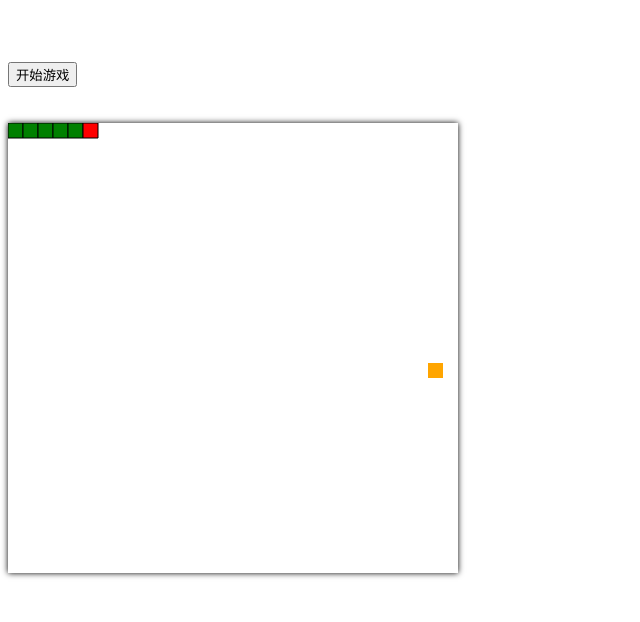
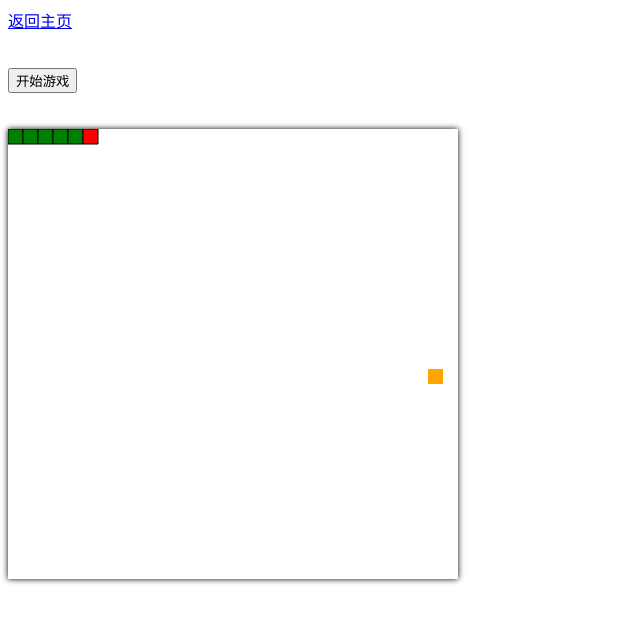
Before and after one commit to Henrysgame/Henrysgame.github.io, a plain HTML site: page index.html in a window 1280 px wide. Shown: the whole page, without its empty margins (0-640 px from the left). Drawn offline with Linux system fonts and the light colour scheme.

Commit message:
Update index.html

```diff
--- a/index.html
+++ b/index.html
@@ -10,6 +10,7 @@
 </style>
 </head>
 <body>
+    <a href="https://Kangth9039.github.io">返回主页</a>
 <br/><br/><br/>
 <input type="button" value="开始游戏" onclick="beginGame();"><br/><br/><br/>
 <canvas id="myCanvas" width="450" height="450"></canvas>
```
